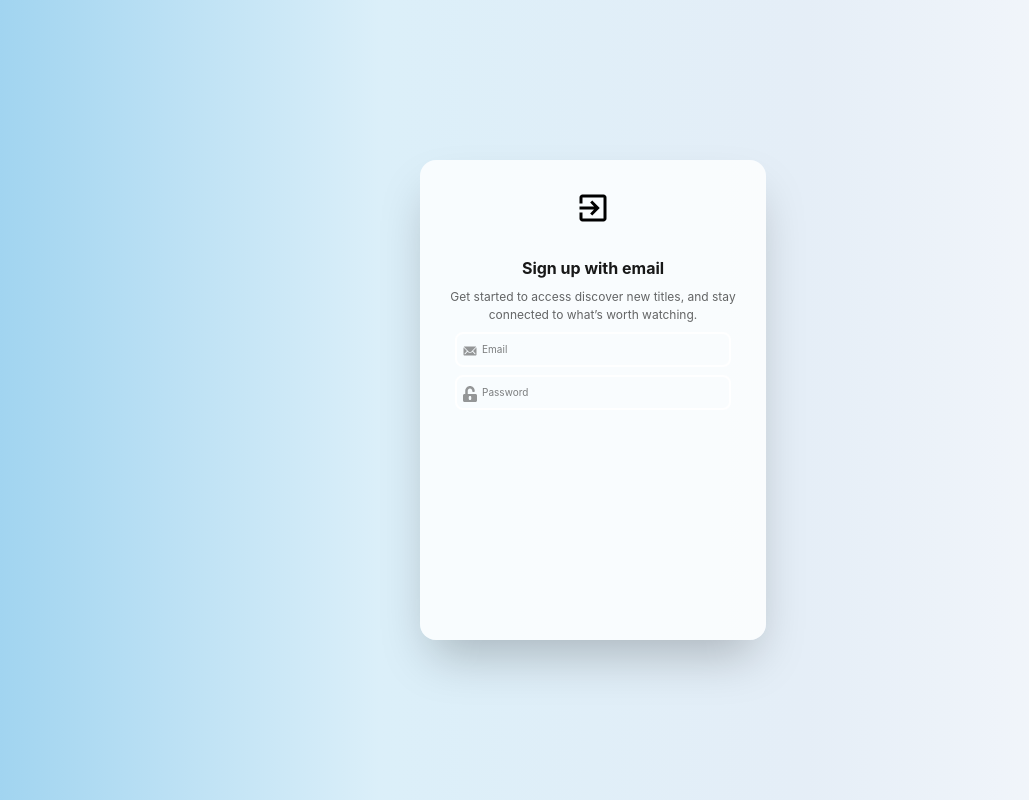
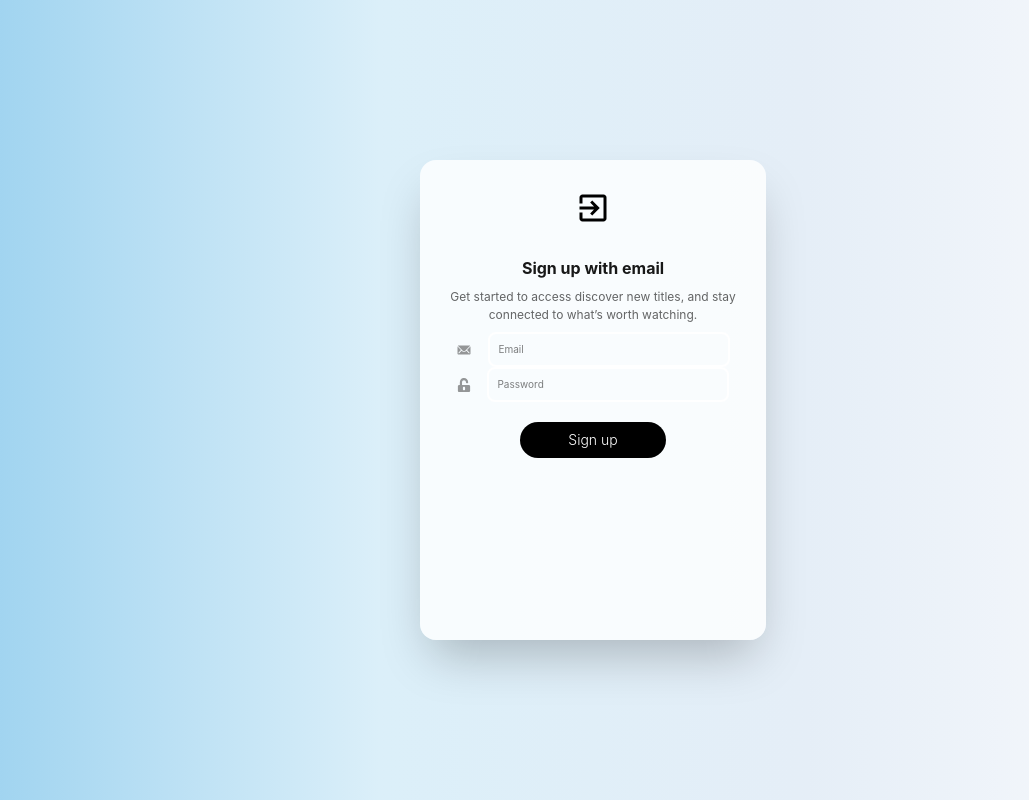
Before and after one commit to dhruval1907/Movixa_React, a React (Vite) app in the folder MovieProps/: page / in a window 1280 px wide. Shown: the whole page, without its empty margins (47-1076 px from the left). Built offline with nearby package versions, Linux system fonts and the light colour scheme.

Commit message:
registration completed

```diff
--- a/MovieProps/src/components/login/Reg.jsx
+++ b/MovieProps/src/components/login/Reg.jsx
@@ -1,28 +1,79 @@
-import React from "react";
+import React, { useState } from "react";
 import { IoMdExit } from "react-icons/io";
 import { IoIosMail } from "react-icons/io";
 import { FaUnlockAlt } from "react-icons/fa";
 const Reg = () => {
+  const [email, setEmail] = useState("");
+  const [password, setPassword] = useState("");
+
+  const [allData, setallData] = useState([]);
+
+  const formHandler = (e) => {
+    e.preventDefault();
+    setallData((prev) => [...prev, { email, password }]);
+    console.log(allData);
+    setEmail("");
+    setPassword("");
+    if (!email || !password) return;
+  };
+
   return (
     <div
-      className="h-screen w-full flex items-center justify-center "
-      style={{ background: "linear-gradient(to right,#9AD1EF,#DBEFF9,#E5EEF7,#FBFBFD)" }}
+      className="h-screen w-full flex items-center justify-center"
+      style={{
+        background: "linear-gradient(to right,#9AD1EF,#DBEFF9,#E5EEF7,#FBFBFD)",
+      }}
     >
       <div className="h-[60%] w-[27%] bg-white/80 rounded-2xl shadow-2xl">
         <div className="w-full flex items-center justify-center text-4xl  h-[20%]">
           <IoMdExit />
         </div>
         <div className="text-center flex items-center flex-col gap-2 ">
-            <h1 className="text-base font-bold opacity-[0.9]">Sign up with email</h1>
-            <p className="text-[12px] w-[90%] text-center opacity-[0.6]">Get started to access  discover new titles, and stay connected to what’s worth watching.</p>
-            <div className="relative w-full">
-                <IoIosMail className="opacity-[0.4] absolute top-[30%] left-[12%]" />
-                <input type="text"  placeholder="         Email" className="w-[80%]  py-2 text-[10px] border-2 rounded-lg border-white"/>
+          <h1 className="text-base font-bold opacity-[0.9]">
+            Sign up with email
+          </h1>
+          <p className="text-[12px] w-[90%] text-center opacity-[0.6]">
+            Get started to access discover new titles, and stay connected to
+            what’s worth watching.
+          </p>
+          <form noValidate
+            className="w-full"
+            onSubmit={(e) => {
+              formHandler(e);
+            }}
+          >
+            <div className=" w-full  flex items-center justify-center gap-4">
+              <IoIosMail className="opacity-[0.4] " />
+              <input
+                onChange={(e) => {
+                  //   console.log(e.target.value);
+                  setEmail(e.target.value);
+                }}
+                type="text"
+                placeholder="   Email"
+                value={email}
+                required
+                className="w-[70%]  py-2 text-[10px] border-2 rounded-lg border-white  outline-none  caret-transparent"
+                />
             </div>
-            <div className="relative w-full">
-                <FaUnlockAlt className="opacity-[0.4] absolute top-[30%] left-[12%]" />
-                <input type="text"  placeholder="         Password" className="w-[80%]  py-2 text-[10px] border-2 rounded-lg border-white"/>
+            <div className="w-full flex items-center justify-center gap-4">
+              <FaUnlockAlt className="opacity-[0.4] text-sm " />
+              <input
+                onChange={(e) => {
+                    //   console.log(e.target.value);
+                  setPassword(e.target.value);
+                }}
+                value={password}
+
+                type="text"
+                placeholder="   Password"
+                className="w-[70%]  py-2 text-[10px] border-2 rounded-lg border-white  outline-none  caret-transparent"
+              />
             </div>
+            <button className="bg-black text-white px-12 py-2 text-sm font-light rounded-3xl mt-5 active:scale-95">
+              Sign up
+            </button>
+          </form>
         </div>
       </div>
     </div>
```
